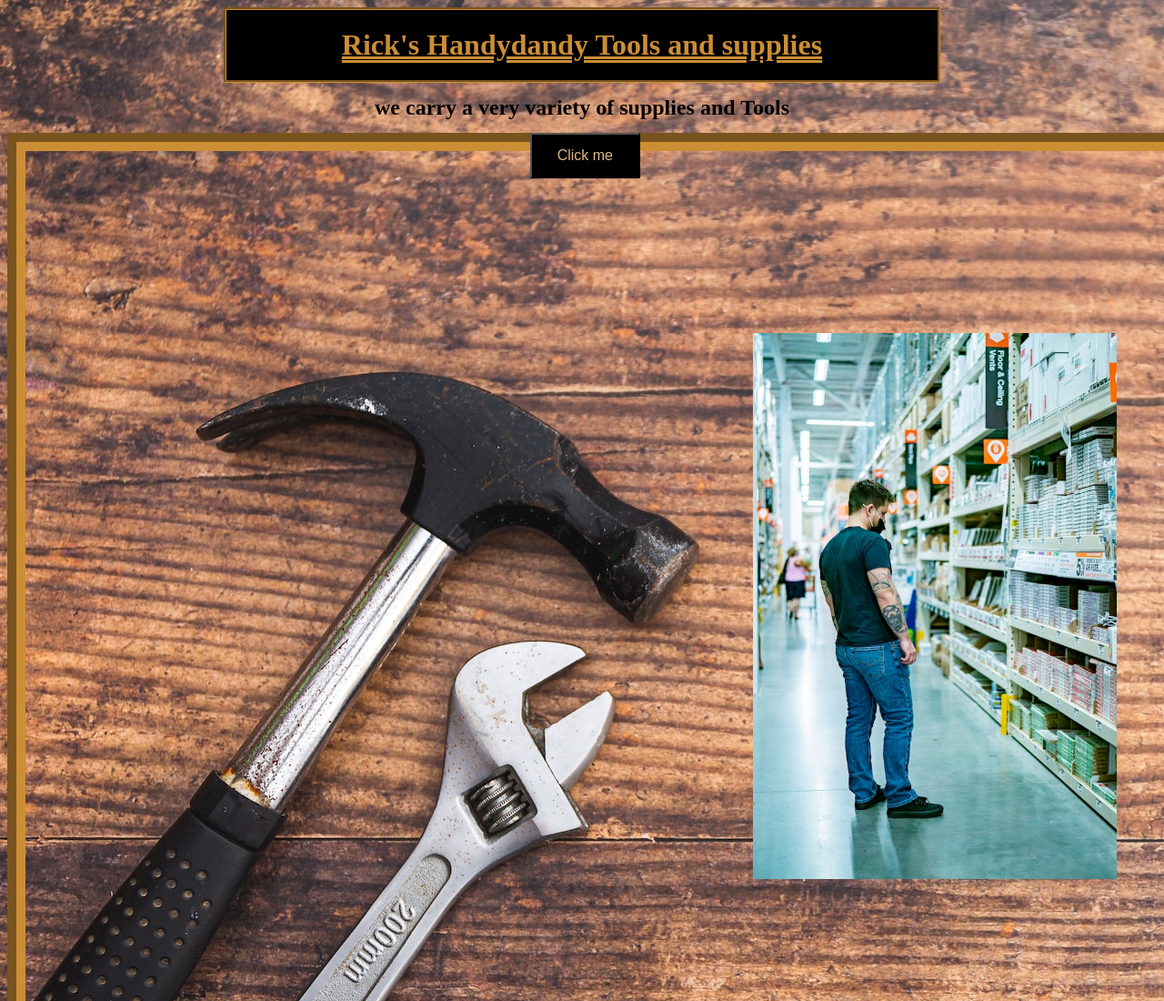
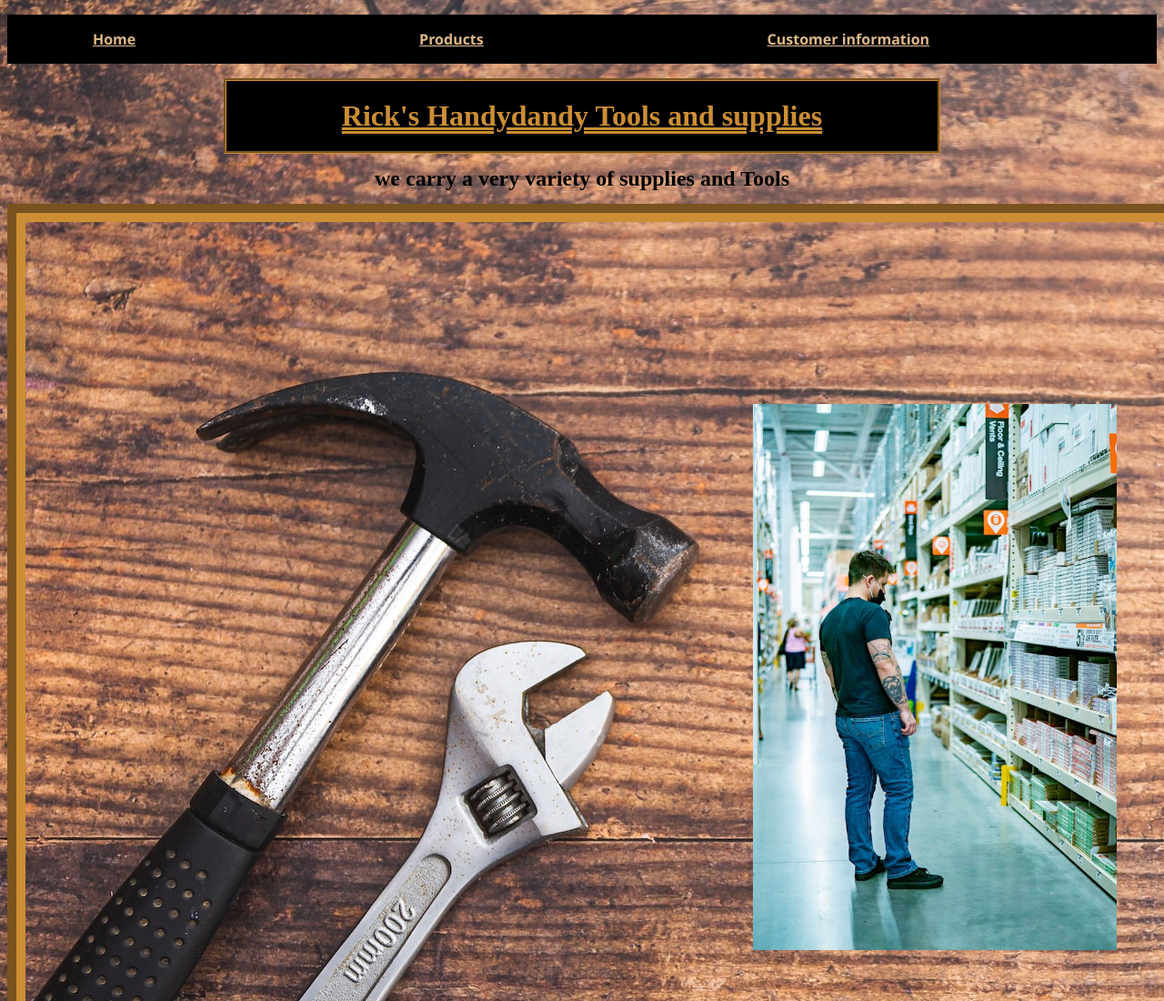
Before and after one commit to BradB87/FinalProject-comp1002, a plain HTML site: page index.html in a window 1280 px wide. Shown: the top 1100 px of the page at 91% size. Drawn offline with Linux system fonts and the light colour scheme.

Commit message:
took button out of index added nav menu

```diff
--- a/index.html
+++ b/index.html
@@ -7,13 +7,22 @@
     <meta name="viewport" content="width=device-width, initial-scale=1.0">
     <link rel="stylesheet" href="./styles/index.css">
     <script src="./js/main.js" defer></script>
-    <script src="dakra-validator.js" defer></script>
     <title>Home</title>
 </head>
 
 <body>
 
+    <section>
+        <nav>
+            <ul>
+                <a href="./index.html">Home</a><br>
+                <a href="./about.html">Products</a><br>
+                <a href="./contact.html">Customer information</a><br>
 
+            </ul>
+        </nav>
+
+    </section>
 
 
 
@@ -24,8 +33,6 @@
 
     <h1>Rick's Handydandy Tools and supplies</h1>
     <p> we carry a very variety of supplies and Tools</p>
-    <button onclick="window.location.href='http://127.0.0.1:5500/about.html'">Click me</button>
-
 
 
 
--- a/styles/index.css
+++ b/styles/index.css
@@ -81,7 +81,7 @@ ul {
     display: flex;
     background-color: black;
     padding: 1em;
-
+    color:#cc8e35;
 
 }
 
@@ -94,19 +94,9 @@ ul {
 
 }
 
-button{
-    border-width: 10;
-    background-color: black;
-    color:burlywood;
-    padding: 14px 28px;
-    font-size: 16px;
-    cursor: pointer;
-    text-align: center;
-    position: absolute;
 
-    right: 45%;
 
-}
+
 .img1{
     display: flex;
     height: 600px;
```
